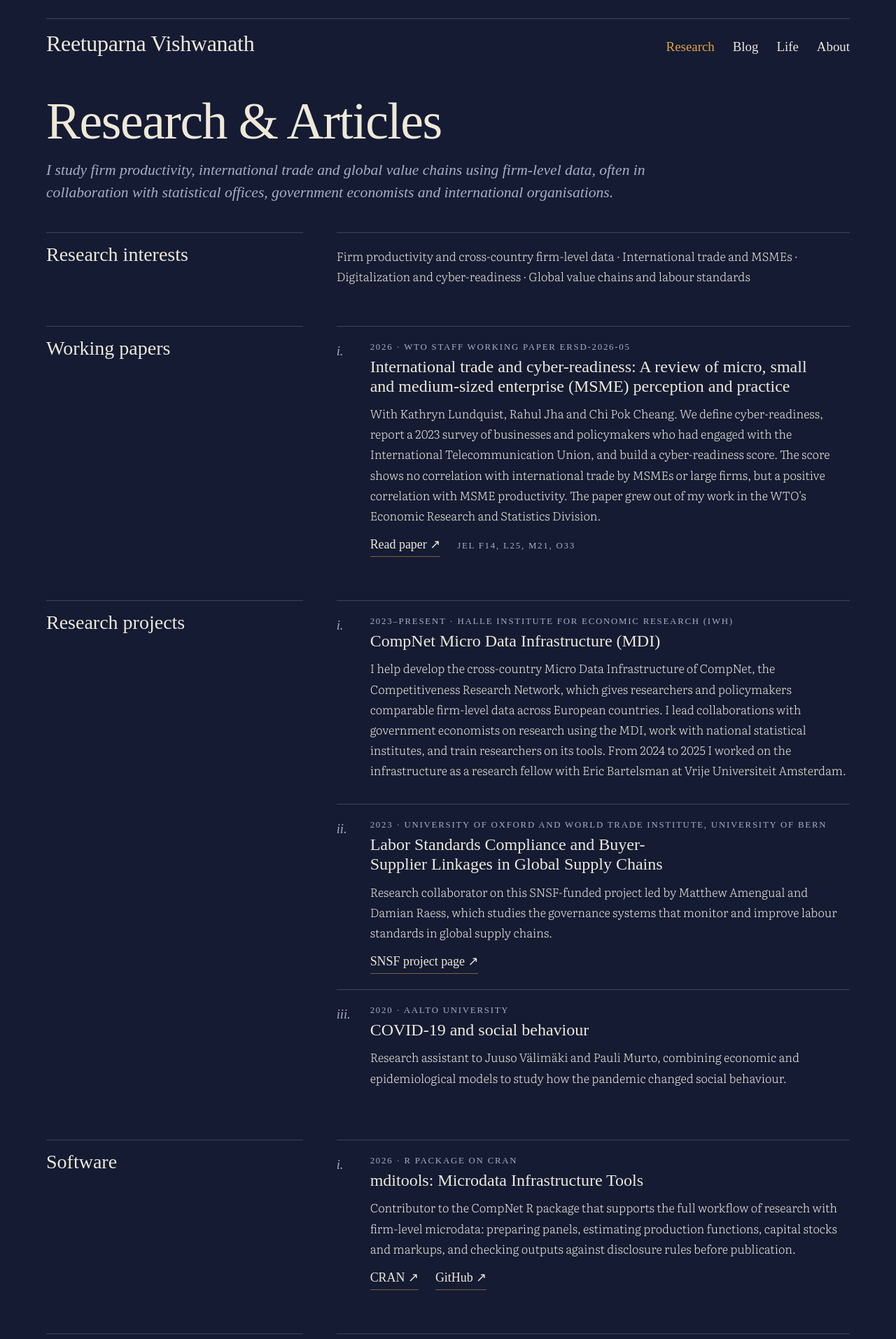
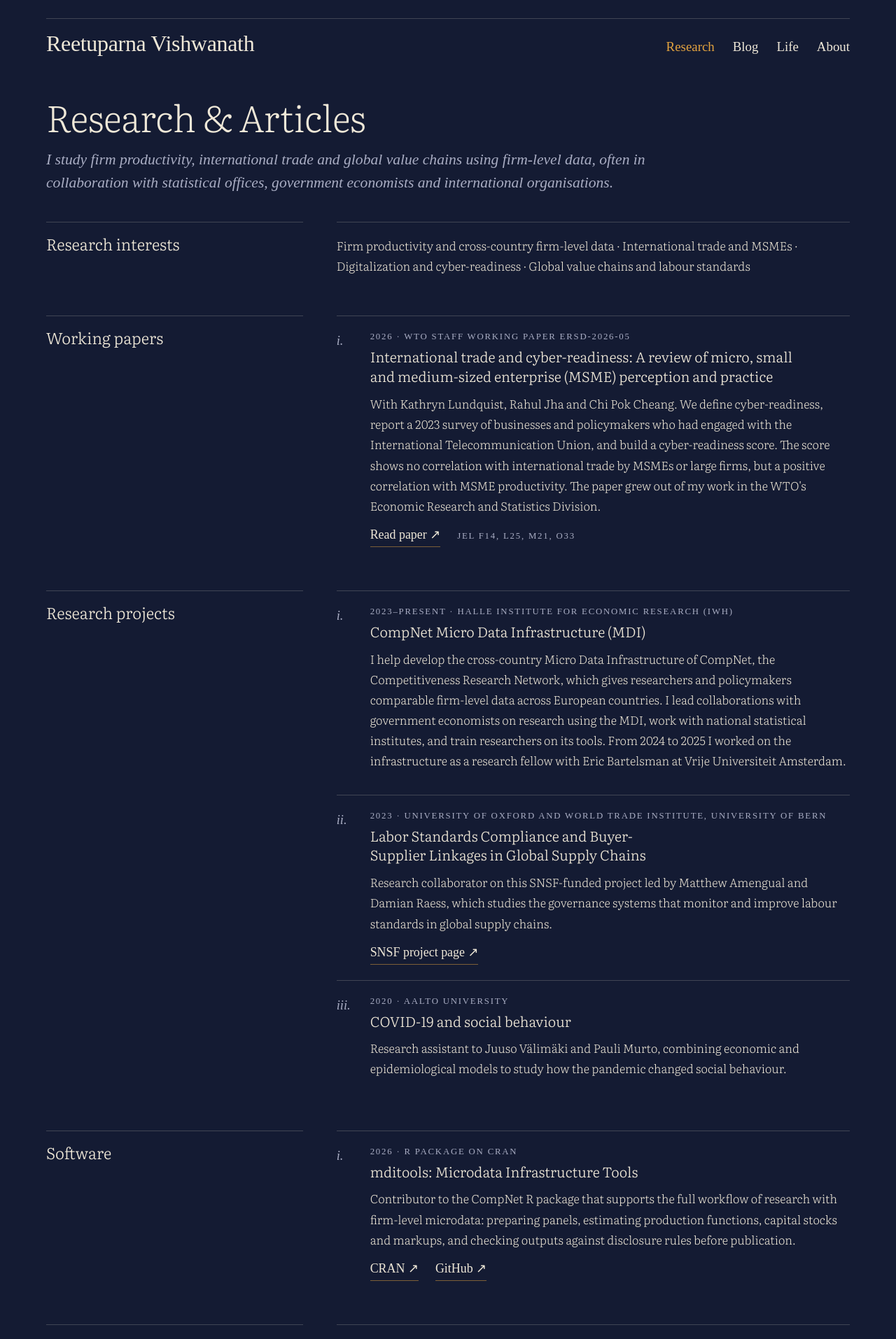
Before and after one commit to reetuparnav/Reetuparnav.github.io, a Jekyll site: the page built from research.html, in a window 1280 px wide. Shown: the top 1914 px of the page at 70% size. Built offline with Jekyll 4.4.1, drawn with Linux system fonts in a browser that asks for light colours; some web fonts are replaced; some of the changed text lies outside the part shown.

Commit message:
Set inner-page titles in light Literata and drop the copyright year from the footer
Co-Authored-By: Claude Opus 5.5 <noreply@anthropic.com>
Claude-Session: https://claude.ai/code/session_01Xsa2R2ve3LfZ8MkfZayTEc

```diff
--- a/_layouts/default.html
+++ b/_layouts/default.html
@@ -41,7 +41,7 @@
       <div class="rule"></div>
     </div>
     <div class="wrap">
-      <span>© {{ site.time | date: "%Y" }} {{ site.author }} · {{ site.location }}</span>
+      <span>{{ site.author }} · {{ site.location }}</span>
       <span class="links">
         <a href="mailto:{{ site.email }}">Email</a>
         <a href="{{ site.social.linkedin }}">LinkedIn</a>
--- a/assets/css/style.css
+++ b/assets/css/style.css
@@ -83,12 +83,12 @@ a.kicker:hover{color:var(--a)}
 
 /* inner pages */
 .page-head{padding-top:56px;margin-bottom:8px}
-.page-head h1{font-size:clamp(2.6rem,6vw,4.6rem);line-height:1;letter-spacing:-.02em;margin:0 0 16px}
+.page-head h1{font-family:var(--text);font-weight:250;font-size:clamp(2.1rem,4.6vw,3.3rem);line-height:1.12;letter-spacing:-.01em;margin:0 0 16px}
 .page-head .lede{font-style:italic;color:var(--m);font-size:1.35rem;margin:0;max-width:40em}
 .prose{display:grid;grid-template-columns:minmax(0,1fr) minmax(0,2fr);column-gap:48px;margin-top:40px;
   font-family:var(--text);font-weight:250;font-size:1.06rem;line-height:1.72;-webkit-font-smoothing:antialiased;-moz-osx-font-smoothing:grayscale}
 .prose > *{grid-column:2;margin-top:0;margin-bottom:1em}
-.prose > h2{grid-column:1;font-family:var(--serif);font-size:1.75rem;line-height:1.1;color:var(--t);margin:40px 0 0;padding-top:16px;border-top:1px solid var(--r)}
+.prose > h2{grid-column:1;font-family:var(--text);font-weight:300;font-size:1.42rem;line-height:1.3;color:var(--t);margin:40px 0 0;padding-top:16px;border-top:1px solid var(--r)}
 .prose > h2 + *{margin-top:40px;padding-top:18px;border-top:1px solid var(--r)}
 .prose > h2:first-child,.prose > h2:first-child + *{margin-top:0}
 .prose p{max-width:none}
@@ -106,7 +106,7 @@ a.kicker:hover{color:var(--a)}
 .pubs > li{counter-increment:entry;position:relative;border-top:1px solid var(--r);padding:18px 0 22px 48px;margin:0}
 .pubs > li::before{content:counter(entry, lower-roman) ".";font-family:var(--serif);font-size:1.15rem;font-style:italic;color:var(--m);position:absolute;left:0;top:20px}
 .prose > h2 + .pubs{border-top:0;padding-top:0}
-.pubs h3{font-family:var(--serif);font-size:1.5rem;line-height:1.15;margin:4px 0 10px}
+.pubs h3,.prose h3{font-family:var(--text);font-weight:300;font-size:1.26rem;line-height:1.38;margin:4px 0 10px}
 .pubs h3 a,.pubs .go,.post-list .go{text-decoration:none}
 .pubs p,.post-list p{margin:0 0 12px}
 .prose .links{display:flex;flex-wrap:wrap;align-items:baseline;gap:6px 24px;margin:4px 0 0}
@@ -118,7 +118,7 @@ a.kicker:hover{color:var(--a)}
 .prose .post-list{padding-left:0}
 .post-list li{border-top:1px solid var(--r);padding:18px 0 22px}
 .prose > h2 + .post-list{border-top:0;padding-top:0}
-.post-list a.title{font-family:var(--serif);display:block;font-size:1.5rem;line-height:1.15;margin:4px 0 10px;text-decoration:none}
+.post-list a.title{font-family:var(--text);font-weight:300;display:block;font-size:1.26rem;line-height:1.38;margin:4px 0 10px;text-decoration:none}
 
 
 /* life page */
@@ -143,7 +143,7 @@ a.kicker:hover{color:var(--a)}
   .sec{margin-top:44px}
   .sec > .kicker{padding-top:0}
   .prose > *,.prose > h2{grid-column:1}
-  .prose > h2{font-size:1.6rem}
+  .prose > h2{font-size:1.32rem}
   .prose > h2 + *{margin-top:12px;border-top:0;padding-top:0}
   .prose > p:has(> .portrait){grid-row:auto;margin-bottom:20px}
   .portrait{max-width:240px}
```
